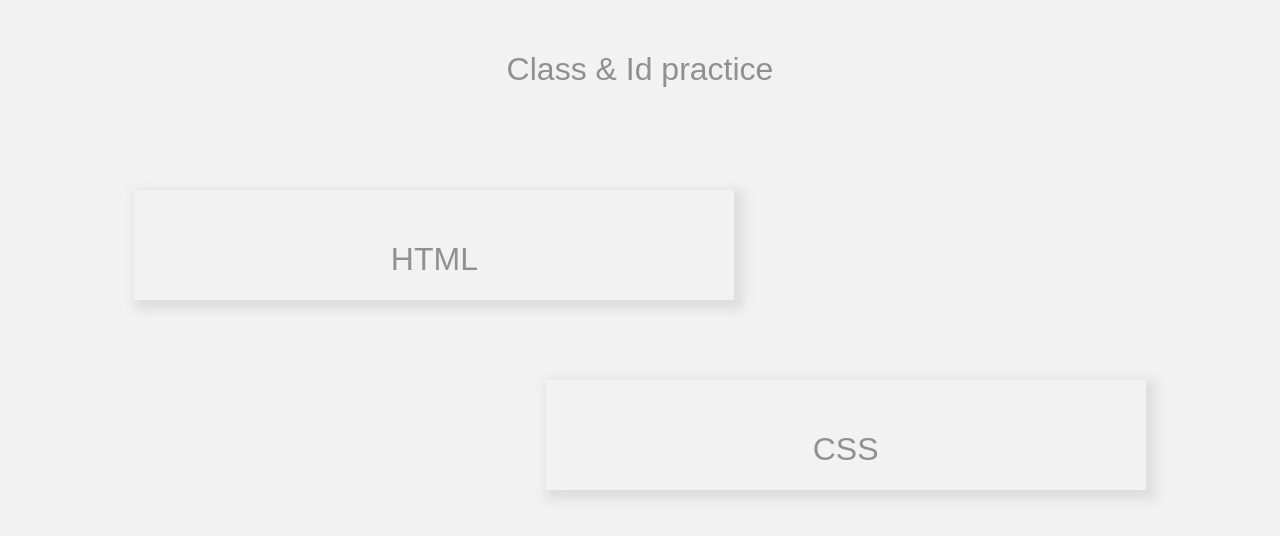
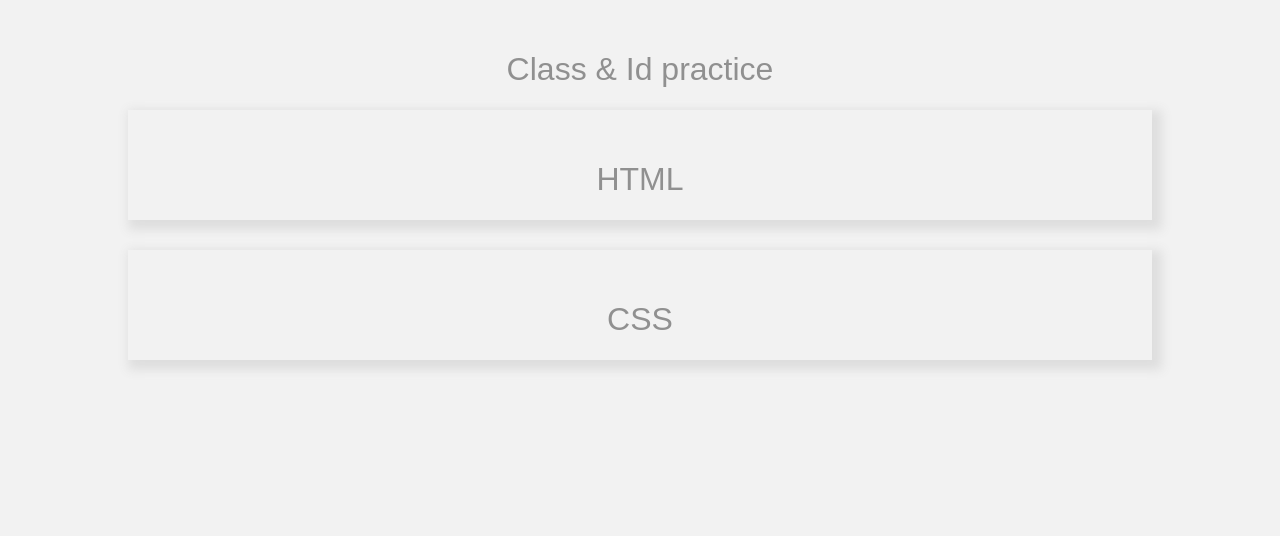
Before and after one commit to pupubird/pupubird.github.io, a plain HTML site: page codeHtml/classid.html in a window 1280 px wide. Drawn offline with Linux system fonts and the light colour scheme.

Commit message:
update source code page

```diff
--- a/codeHtml/style2.css
+++ b/codeHtml/style2.css
@@ -12,19 +12,32 @@ h1{
 }
 
  #gitScript{
-  float: left;
-  width: 600px;
-  margin-top: 5rem;
-  margin-left: 10%;
   box-shadow: 5px 5px 10px 5px #dedede;
-  display: inline;
+  width :35vw;
 }
 
-.htmlcss #gitScript2{
-  float: right;
-  width: 600px;
-  margin-right: 10%;
-  margin-top: 5rem;
+#gitScript2{
   box-shadow: 5px 5px 10px 5px #dedede;
-  display: inline;
+    width :35vw;
 }
+
+.htmlcss{
+  display: grid;
+  grid-row-gap: 30px;
+
+  justify-items: center;
+  grid-template-columns: 1fr 1fr;
+}
+
+@media (max-width:1500px){
+  .htmlcss{
+    grid-template-columns: 1fr;
+  }
+   #gitScript{
+      width :80vw;
+    }
+
+    #gitScript2{
+        width :80vw;
+    }
+}
```
